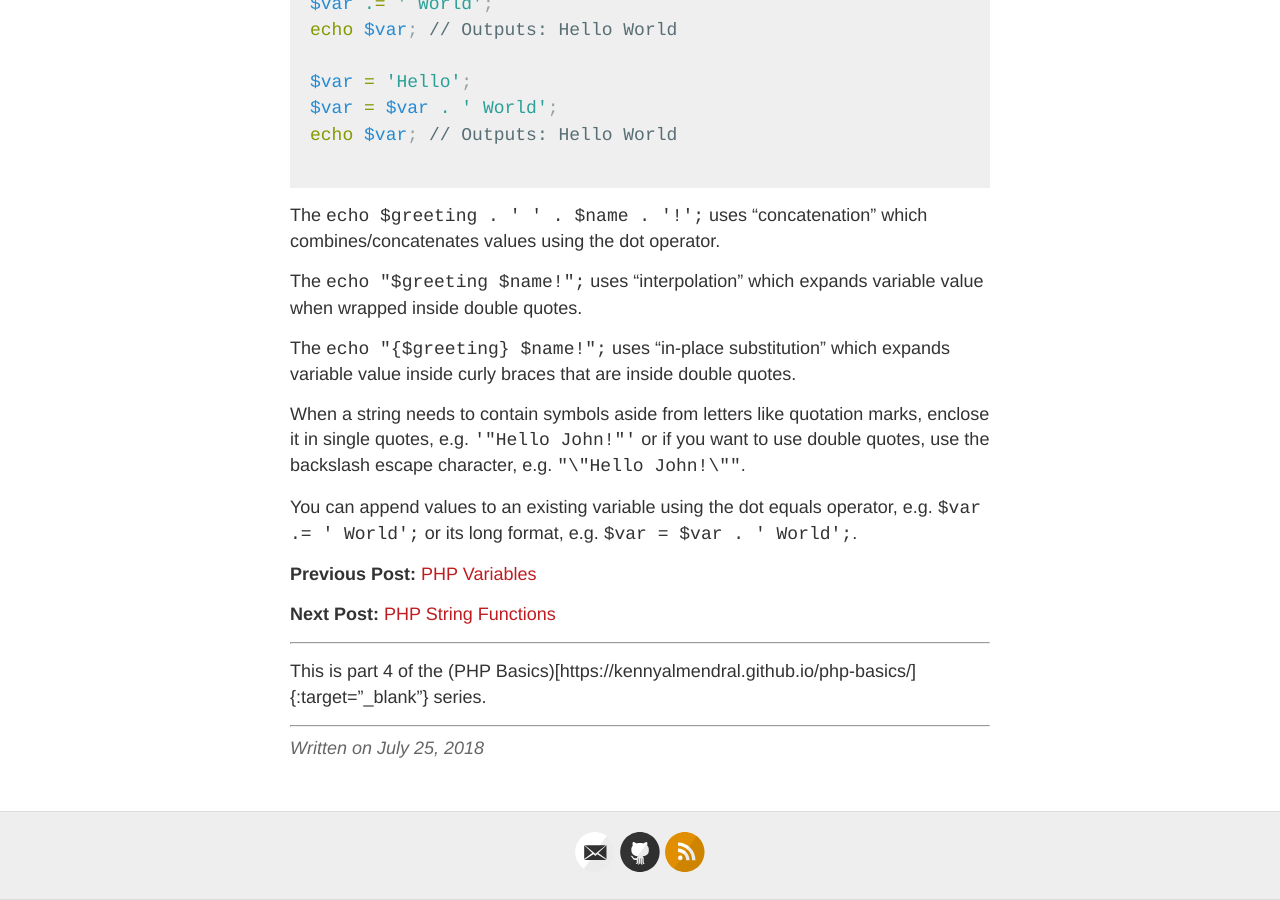
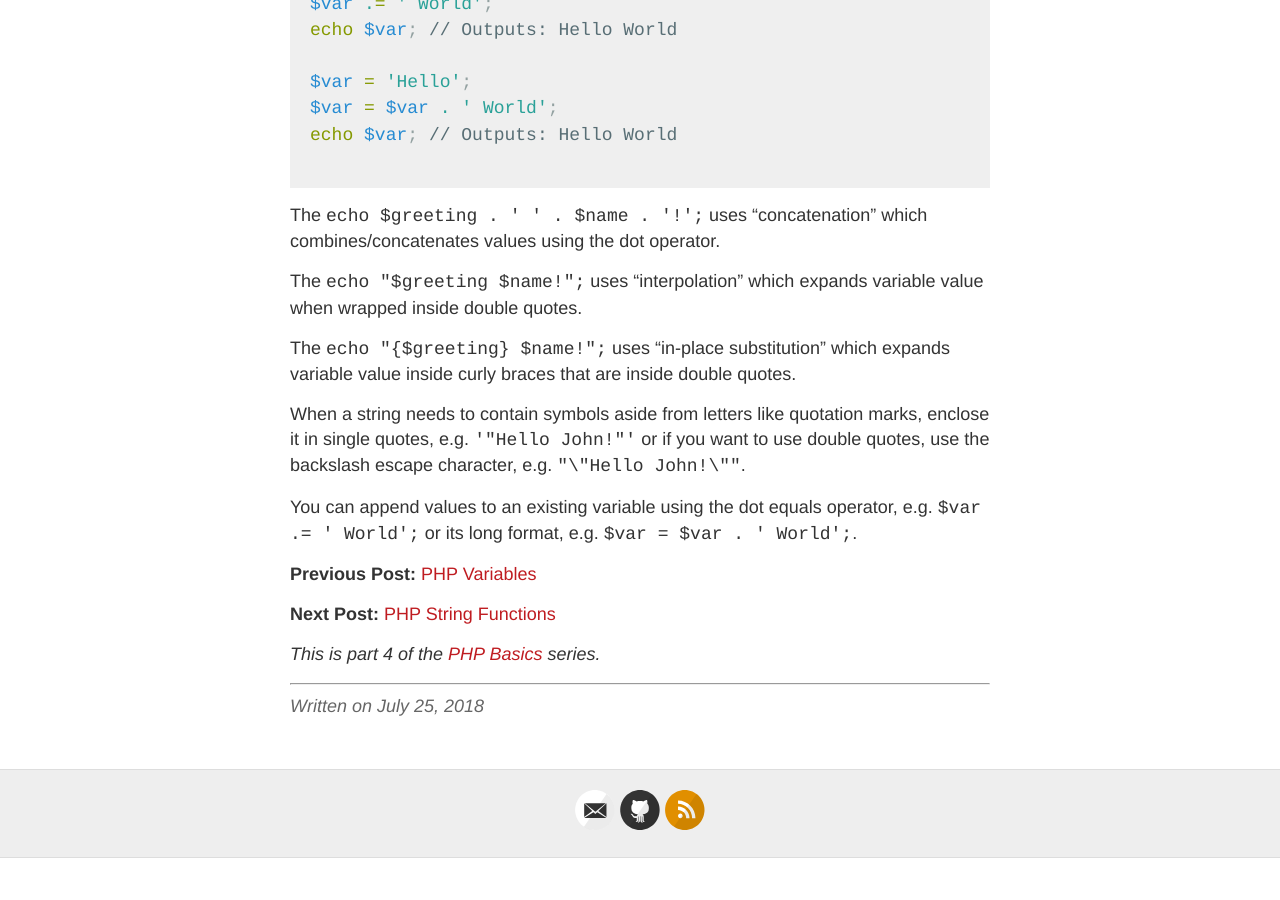
Before and after one commit to kennyalmendral/kennyalmendral.github.io, a Jekyll site: the page built from _posts/2018-07-25-php-strings.md, in a window 1280 px wide and 900 px high, scrolled down 636 px. Built offline with Jekyll 4.4.1, drawn with Linux system fonts in a browser that asks for light colours; after the commit the page ends 1494 px from its top, so only the background shows below that.

Commit message:
Update 2018-07-25-php-strings.md

```diff
--- a/_posts/2018-07-25-php-strings.md
+++ b/_posts/2018-07-25-php-strings.md
@@ -38,12 +38,11 @@ When a string needs to contain symbols aside from letters like quotation marks,
 
 You can append values to an existing variable using the dot equals operator, e.g. `$var .= ' World';` or its long format, e.g. `$var = $var . ' World';`.
 
+
 **Previous Post:** [PHP Variables](https://kennyalmendral.github.io/php-variables/)
 
 **Next Post:** [PHP String Functions](https://kennyalmendral.github.io/php-string-functions/)
 
----
-
-This is part 4 of the (PHP Basics)[https://kennyalmendral.github.io/php-basics/]{:target="_blank"} series.
+_This is part 4 of the [PHP Basics](https://kennyalmendral.github.io/php-basics/){:target="_blank"} series._
 
 ---
```
